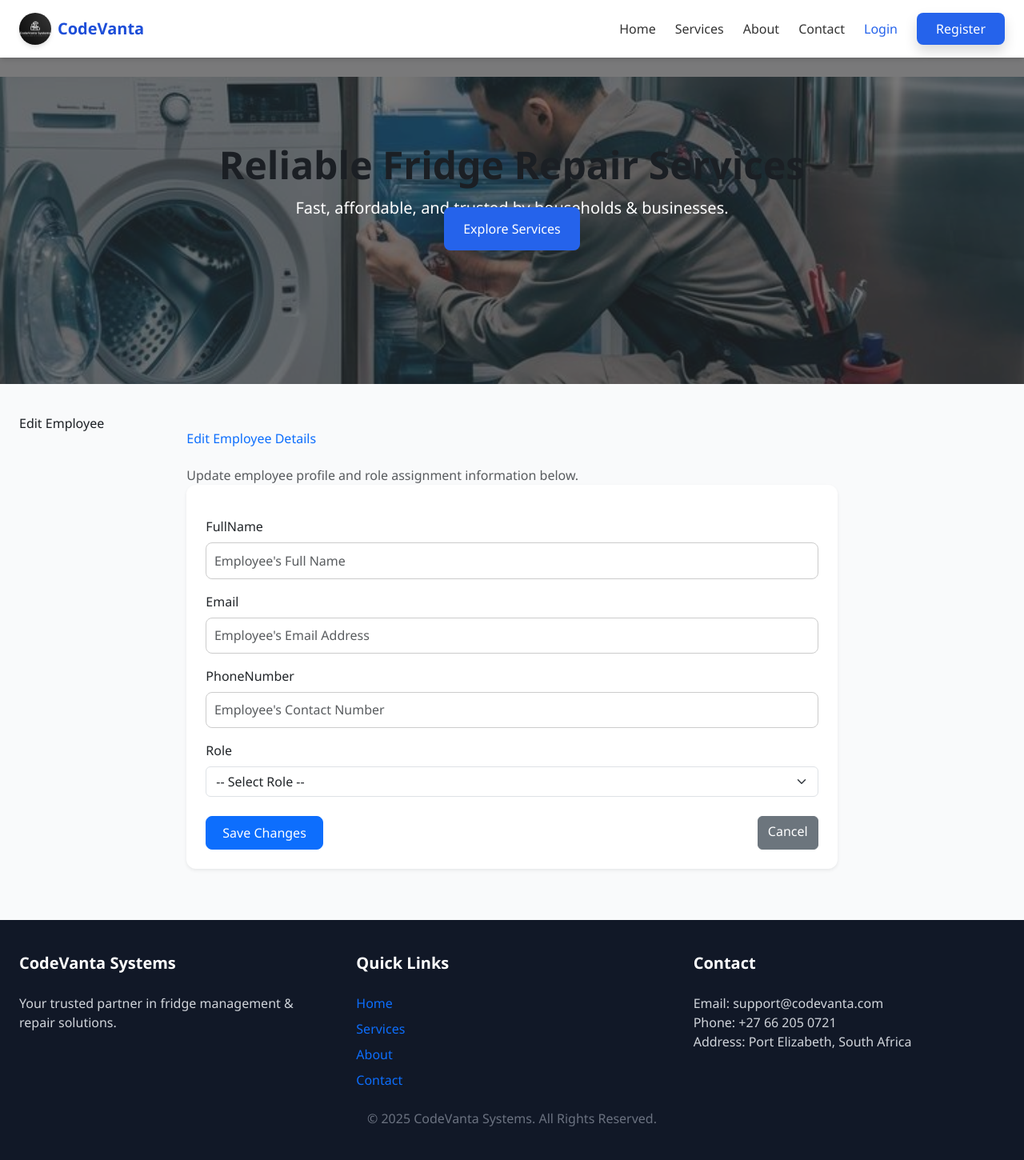
After one commit to Mbolekwa-Zilungile/CodeVantaSystem, an ASP.NET Core app: template Code-Vanta Systems/Views/Admin/Edit.cshtml in a window 1280 px wide. The commit adds this page. Shown: the whole page at 80% size. Run offline with ASP.NET Core 8, Linux system fonts and the light colour scheme; the template is opened without the code that fills it, so the values that code supplies are empty; some libraries are stand-ins or nearby versions.

Commit message:
Updated edit

```diff
--- a/Code-Vanta Systems/Controllers/AdminController.cs
+++ b/Code-Vanta Systems/Controllers/AdminController.cs
@@ -161,7 +161,7 @@ namespace Code_Vanta_Systems.Controllers
 
             var currentRole = await userManager.GetRolesAsync(employee.User);
 
-            var viewModel = new RegisterEmployeeViewModel
+            var viewModel = new EditEmployeeViewModel
             {
                 Id = employee.Id,
                 FullName = employee.User.FullName,
@@ -178,7 +178,7 @@ namespace Code_Vanta_Systems.Controllers
         // POST: Edit
         [HttpPost]
         [ValidateAntiForgeryToken]
-        public async Task<IActionResult> Edit(RegisterEmployeeViewModel model)
+        public async Task<IActionResult> Edit(EditEmployeeViewModel model)
         {
             if (!ModelState.IsValid)
             {
--- /dev/null
+++ b/Code-Vanta Systems/Views/Admin/Edit.cshtml
@@ -0,0 +1,73 @@
+@model Code_Vanta_Systems.ViewModels.EditEmployeeViewModel
+
+@{
+    ViewData["Title"] = "Edit Employee";
+}
+
+<h2>Edit Employee</h2>
+
+@if (TempData["SuccessMessage"] != null)
+{
+    <div class="alert alert-success alert-dismissible fade show" role="alert">
+        @TempData["SuccessMessage"]
+        <button type="button" class="btn-close" data-bs-dismiss="alert" aria-label="Close"></button>
+    </div>
+}
+
+<div class="row">
+    <div class="col-md-8 offset-md-2">
+        <h2 class="mb-4 text-primary">Edit Employee Details</h2>
+        <p class="text-muted">Update employee profile and role assignment information below.</p>
+        <div class="card shadow-sm p-4">
+
+            <form asp-action="Edit" method="post" novalidate>
+                @Html.AntiForgeryToken()
+
+                <!-- Show validation errors -->
+                <div asp-validation-summary="All" class="text-danger mb-3"></div>
+
+                <input type="hidden" asp-for="Id" />
+
+                <div class="mb-3">
+                    <label asp-for="FullName" class="form-label"></label>
+                    <input asp-for="FullName" class="form-control" placeholder="Employee's Full Name" />
+                    <span asp-validation-for="FullName" class="text-danger"></span>
+                </div>
+
+                <div class="mb-3">
+                    <label asp-for="Email" class="form-label"></label>
+                    <input asp-for="Email" class="form-control" placeholder="Employee's Email Address" />
+                    <span asp-validation-for="Email" class="text-danger"></span>
+                </div>
+
+                <div class="mb-3">
+                    <label asp-for="PhoneNumber" class="form-label"></label>
+                    <input asp-for="PhoneNumber" class="form-control" placeholder="Employee's Contact Number" />
+                    <span asp-validation-for="PhoneNumber" class="text-danger"></span>
+                </div>
+
+                <div class="mb-3">
+                    <label asp-for="SelectedRole" class="form-label">Role</label>
+                    <select asp-for="SelectedRole" asp-items="Model.Roles" class="form-select">
+                        <option value="">-- Select Role --</option>
+                    </select>
+                    <span asp-validation-for="SelectedRole" class="text-danger"></span>
+                </div>
+
+                <div class="mt-4 d-flex justify-content-between">
+                    <button type="submit" class="btn btn-primary">
+                        <i class="bi bi-save"></i> Save Changes
+                    </button>
+                    <a asp-action="Employees" class="btn btn-secondary">
+                        <i class="bi bi-x-circle"></i> Cancel
+                    </a>
+                </div>
+
+            </form>
+        </div>
+    </div>
+</div>
+
+@section Scripts {
+    @await Html.PartialAsync("_ValidationScriptsPartial")
+}
--- a/Code-Vanta Systems/Views/Admin/Employees.cshtml
+++ b/Code-Vanta Systems/Views/Admin/Employees.cshtml
@@ -34,7 +34,7 @@
             <div class="card text-center shadow-sm border-0">
                 <div class="card-body">
                     <i class="bi bi-kanban-fill fs-2 text-warning mb-2"></i>
-                    <h2 class="fw-bold text-warning">@ViewBag.CustomerCount</h2>
+                    <h2 class="fw-bold text-warning">@ViewBag.CustomerEmployeeCount</h2>
                     <p class="mb-0 text-muted">Customers</p>
                 </div>
             </div>
--- a/Code-Vanta Systems/appsettings.json
+++ b/Code-Vanta Systems/appsettings.json
@@ -1,6 +1,6 @@
 {
   "ConnectionStrings": {
-    "DefaultConnection": "Server=R227-19;Database=CodeVanta;Trusted_Connection=True;TrustServerCertificate=true"
+    "DefaultConnection": "Server=M119-06;Database=CodeVanta;Trusted_Connection=True;TrustServerCertificate=true"
   },
   "Logging": {
     "LogLevel": {
```
Also changed, not shown: Code-Vanta Systems/ViewModels/EditEmployeeViewModel.cs (added, +26 -0 lines).
